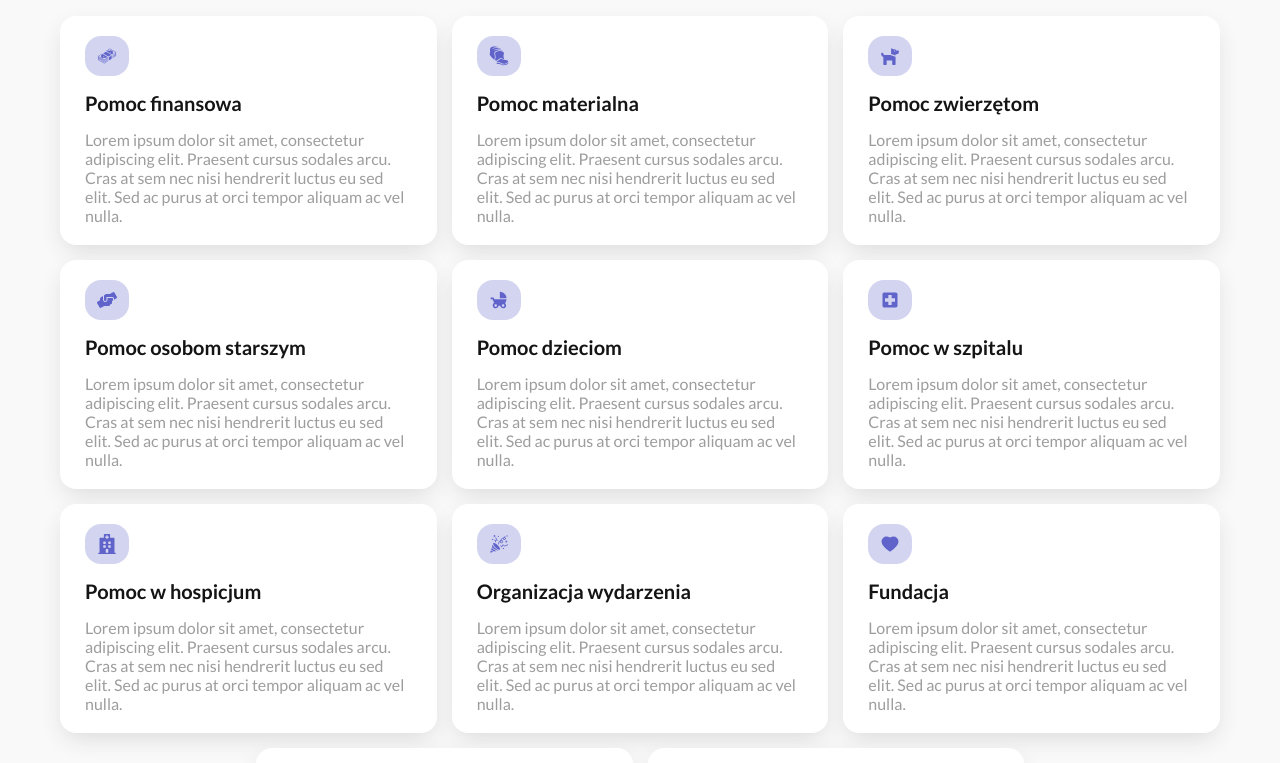
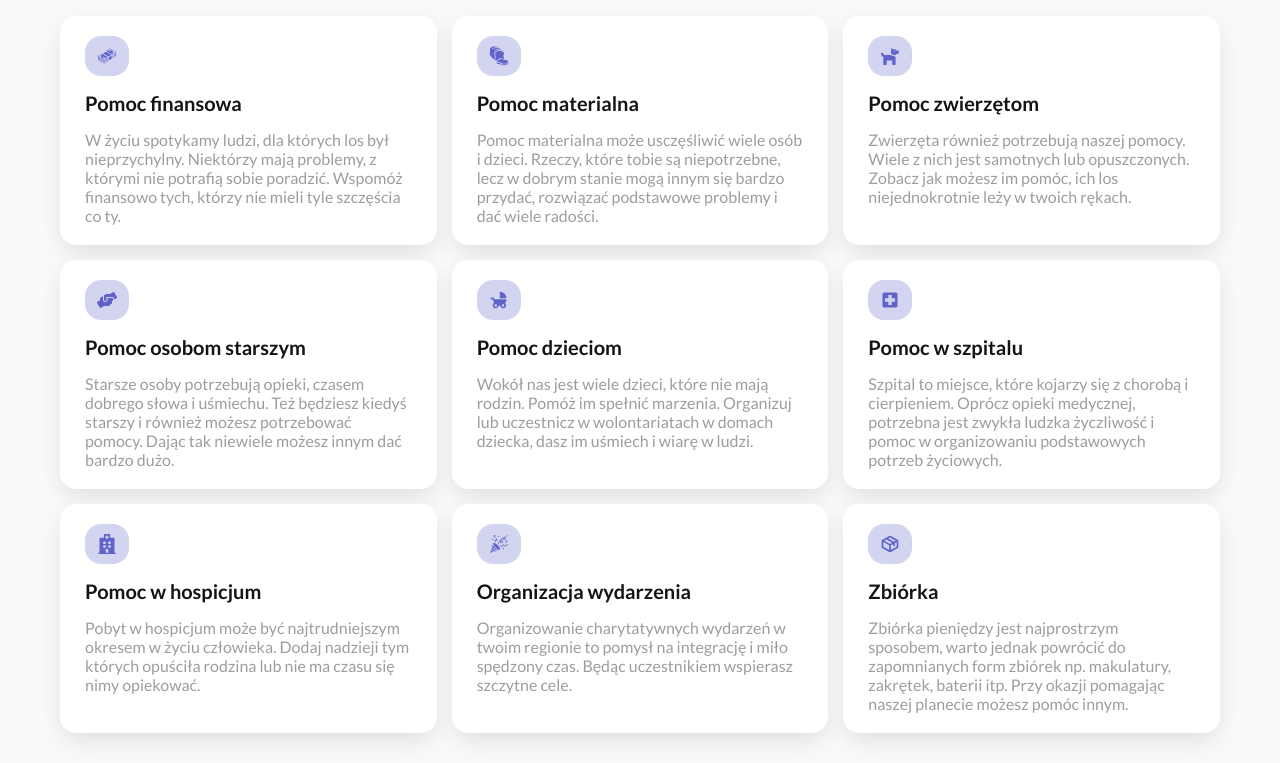
Before and after one commit to JanSzczepan/volunteer, a React (Create React App) app in the folder frontend/: page /volunteer/about in a window 1280 px wide. Shown: the part 1620-2383 px from the top of the page. Built offline with nearby package versions, Linux system fonts and the light colour scheme.

Commit message:
Add description in about cards

```diff
--- a/frontend/src/constants/index.js
+++ b/frontend/src/constants/index.js
@@ -6,15 +6,13 @@ import { MdChildFriendly, MdLocalHospital } from 'react-icons/md'
 import { VscOrganization } from 'react-icons/vsc'
 
 export const OPTIONS = [
-   { value: 'Pomoc finansowa', text: 'Pomoc finansowa', imgLink: 'https://woiz.p.lodz.pl/arch/wp-content/uploads/2020/07/pomoc-materialna-i-stypendia.jpeg', icon: GiMoneyStack, description: 'Lorem ipsum dolor sit amet, consectetur adipiscing elit. Praesent cursus sodales arcu. Cras at sem nec nisi hendrerit luctus eu sed elit. Sed ac purus at orci tempor aliquam ac vel nulla.' },
-   { value: 'Pomoc materialna', text: 'Pomoc materialna', imgLink: 'https://images.squarespace-cdn.com/content/v1/5fc85c0aedf9c235eae18004/1642641112725-QGYNG8YR4ADZYEVM9J9K/Rouba_001+copy.jpg?format=1500w', icon: GiSlicedBread, description: 'Lorem ipsum dolor sit amet, consectetur adipiscing elit. Praesent cursus sodales arcu. Cras at sem nec nisi hendrerit luctus eu sed elit. Sed ac purus at orci tempor aliquam ac vel nulla.' },
-   { value: 'Pomoc zwierzętom', text: 'Pomoc zwierzętom', imgLink: 'https://a57.foxnews.com/static.foxnews.com/foxnews.com/content/uploads/2019/10/1200/675/iStock-992637094.jpg?ve=1&tl=1', icon: FaDog, description: 'Lorem ipsum dolor sit amet, consectetur adipiscing elit. Praesent cursus sodales arcu. Cras at sem nec nisi hendrerit luctus eu sed elit. Sed ac purus at orci tempor aliquam ac vel nulla.' },
-   { value: 'Pomoc osobom starszym', text: 'Pomoc osobom starszym', imgLink: 'https://sonnethill.com/wp-content/uploads/2020/03/elderly-care-facilities.jpeg', icon: FaHandsHelping, description: 'Lorem ipsum dolor sit amet, consectetur adipiscing elit. Praesent cursus sodales arcu. Cras at sem nec nisi hendrerit luctus eu sed elit. Sed ac purus at orci tempor aliquam ac vel nulla.' },
-   { value: 'Pomoc dzieciom', text: 'Pomoc dzieciom', imgLink: 'https://assets.bwbx.io/images/users/iqjWHBFdfxIU/i4emrPpnUrgc/v0/1200x-1.jpg', icon: MdChildFriendly, description: 'Lorem ipsum dolor sit amet, consectetur adipiscing elit. Praesent cursus sodales arcu. Cras at sem nec nisi hendrerit luctus eu sed elit. Sed ac purus at orci tempor aliquam ac vel nulla.' },
-   { value: 'Pomoc w szpitalu', text: 'Pomoc w szpitalu', imgLink: 'https://s3.amazonaws.com/utep-uploads/wp-content/uploads/online-regis-college/2018/03/09141042/RC-MSHA-Patient-Safety.jpg', icon: MdLocalHospital, description: 'Lorem ipsum dolor sit amet, consectetur adipiscing elit. Praesent cursus sodales arcu. Cras at sem nec nisi hendrerit luctus eu sed elit. Sed ac purus at orci tempor aliquam ac vel nulla.' },
-   { value: 'Pomoc w hospicjum', text: 'Pomoc w hospicjum', imgLink: 'https://as2.ftcdn.net/v2/jpg/01/84/89/93/1000_F_184899344_ih8balLtwB31dsWq8FNDBISXoEzZT8a2.jpg', icon: FaHospital, description: 'Lorem ipsum dolor sit amet, consectetur adipiscing elit. Praesent cursus sodales arcu. Cras at sem nec nisi hendrerit luctus eu sed elit. Sed ac purus at orci tempor aliquam ac vel nulla.' },
-   { value: 'Organizacja wydarzenia', text: 'Organizacja wydarzenia', imgLink: 'https://marqueemonkeys.com.au/wp-content/uploads/2019/02/marquee-monkeys-2-980x523.jpg', icon: GiPartyPopper, description: 'Lorem ipsum dolor sit amet, consectetur adipiscing elit. Praesent cursus sodales arcu. Cras at sem nec nisi hendrerit luctus eu sed elit. Sed ac purus at orci tempor aliquam ac vel nulla.' },
-   { value: 'Fundacja', text: 'Fundacja', imgLink: 'https://finka.pl/images/2018/11/12/ngo_fv3_resize.jpg', icon: AiFillHeart, description: 'Lorem ipsum dolor sit amet, consectetur adipiscing elit. Praesent cursus sodales arcu. Cras at sem nec nisi hendrerit luctus eu sed elit. Sed ac purus at orci tempor aliquam ac vel nulla.' },
-   { value: 'Stowarzyszenie', text: 'Stowarzyszenie', imgLink: 'https://lawyerline.pl/wp-content/uploads/elementor/thumbs/zalozenie-stowarzyszenia-fundacja-pn0tg8h9eq8ybrdbezd9kd84r4vizpiqw2injwrw68.jpg', icon: VscOrganization, description: 'Lorem ipsum dolor sit amet, consectetur adipiscing elit. Praesent cursus sodales arcu. Cras at sem nec nisi hendrerit luctus eu sed elit. Sed ac purus at orci tempor aliquam ac vel nulla.' },
-   { value: 'Zbiórka', text: 'Zbiórka', imgLink: 'https://www.thelifeyoucansave.org/wp-content/uploads/2019/11/Screen-Shot-2015-07-13-at-1.53.34-PM.png', icon: BiPackage, description: 'Lorem ipsum dolor sit amet, consectetur adipiscing elit. Praesent cursus sodales arcu. Cras at sem nec nisi hendrerit luctus eu sed elit. Sed ac purus at orci tempor aliquam ac vel nulla.' },
+   { value: 'Pomoc finansowa', text: 'Pomoc finansowa', imgLink: 'https://woiz.p.lodz.pl/arch/wp-content/uploads/2020/07/pomoc-materialna-i-stypendia.jpeg', icon: GiMoneyStack, description: 'W życiu spotykamy ludzi, dla których los był nieprzychylny. Niektórzy mają problemy, z którymi nie potrafią sobie poradzić. Wspomóż finansowo tych, którzy nie mieli tyle szczęścia co ty.' },
+   { value: 'Pomoc materialna', text: 'Pomoc materialna', imgLink: 'https://images.squarespace-cdn.com/content/v1/5fc85c0aedf9c235eae18004/1642641112725-QGYNG8YR4ADZYEVM9J9K/Rouba_001+copy.jpg?format=1500w', icon: GiSlicedBread, description: 'Pomoc materialna może usczęśliwić wiele osób i dzieci. Rzeczy, które tobie są niepotrzebne, lecz w dobrym stanie mogą innym się bardzo przydać, rozwiązać podstawowe problemy i dać wiele radości.' },
+   { value: 'Pomoc zwierzętom', text: 'Pomoc zwierzętom', imgLink: 'https://a57.foxnews.com/static.foxnews.com/foxnews.com/content/uploads/2019/10/1200/675/iStock-992637094.jpg?ve=1&tl=1', icon: FaDog, description: 'Zwierzęta również potrzebują naszej pomocy. Wiele z nich jest samotnych lub opuszczonych. Zobacz jak możesz im pomóc, ich los niejednokrotnie leży w twoich rękach.' },
+   { value: 'Pomoc osobom starszym', text: 'Pomoc osobom starszym', imgLink: 'https://sonnethill.com/wp-content/uploads/2020/03/elderly-care-facilities.jpeg', icon: FaHandsHelping, description: 'Starsze osoby potrzebują opieki, czasem dobrego słowa i uśmiechu. Też będziesz kiedyś starszy i również możesz potrzebować pomocy. Dając tak niewiele możesz innym dać bardzo dużo.' },
+   { value: 'Pomoc dzieciom', text: 'Pomoc dzieciom', imgLink: 'https://assets.bwbx.io/images/users/iqjWHBFdfxIU/i4emrPpnUrgc/v0/1200x-1.jpg', icon: MdChildFriendly, description: 'Wokół nas jest wiele dzieci, które nie mają rodzin. Pomóż im spełnić marzenia. Organizuj lub uczestnicz w wolontariatach w domach dziecka, dasz im uśmiech i wiarę w ludzi.' },
+   { value: 'Pomoc w szpitalu', text: 'Pomoc w szpitalu', imgLink: 'https://s3.amazonaws.com/utep-uploads/wp-content/uploads/online-regis-college/2018/03/09141042/RC-MSHA-Patient-Safety.jpg', icon: MdLocalHospital, description: 'Szpital to miejsce, które kojarzy się z chorobą i cierpieniem. Oprócz opieki medycznej, potrzebna jest zwykła ludzka życzliwość i pomoc w organizowaniu podstawowych  potrzeb życiowych.' },
+   { value: 'Pomoc w hospicjum', text: 'Pomoc w hospicjum', imgLink: 'https://as2.ftcdn.net/v2/jpg/01/84/89/93/1000_F_184899344_ih8balLtwB31dsWq8FNDBISXoEzZT8a2.jpg', icon: FaHospital, description: 'Pobyt w hospicjum może być najtrudniejszym okresem w życiu człowieka. Dodaj nadzieji tym których opuściła rodzina lub nie ma czasu się nimy opiekować.' },
+   { value: 'Organizacja wydarzenia', text: 'Organizacja wydarzenia', imgLink: 'https://marqueemonkeys.com.au/wp-content/uploads/2019/02/marquee-monkeys-2-980x523.jpg', icon: GiPartyPopper, description: 'Organizowanie charytatywnych wydarzeń w twoim regionie to pomysł na integrację i miło spędzony czas. Będąc uczestnikiem wspierasz szczytne cele.' },
+   { value: 'Zbiórka', text: 'Zbiórka', imgLink: 'https://www.thelifeyoucansave.org/wp-content/uploads/2019/11/Screen-Shot-2015-07-13-at-1.53.34-PM.png', icon: BiPackage, description: 'Zbiórka pieniędzy jest najprostrzym sposobem, warto jednak powrócić do zapomnianych form zbiórek np. makulatury, zakrętek, baterii itp. Przy okazji pomagając naszej planecie możesz pomóc innym.' },
 ]
```
